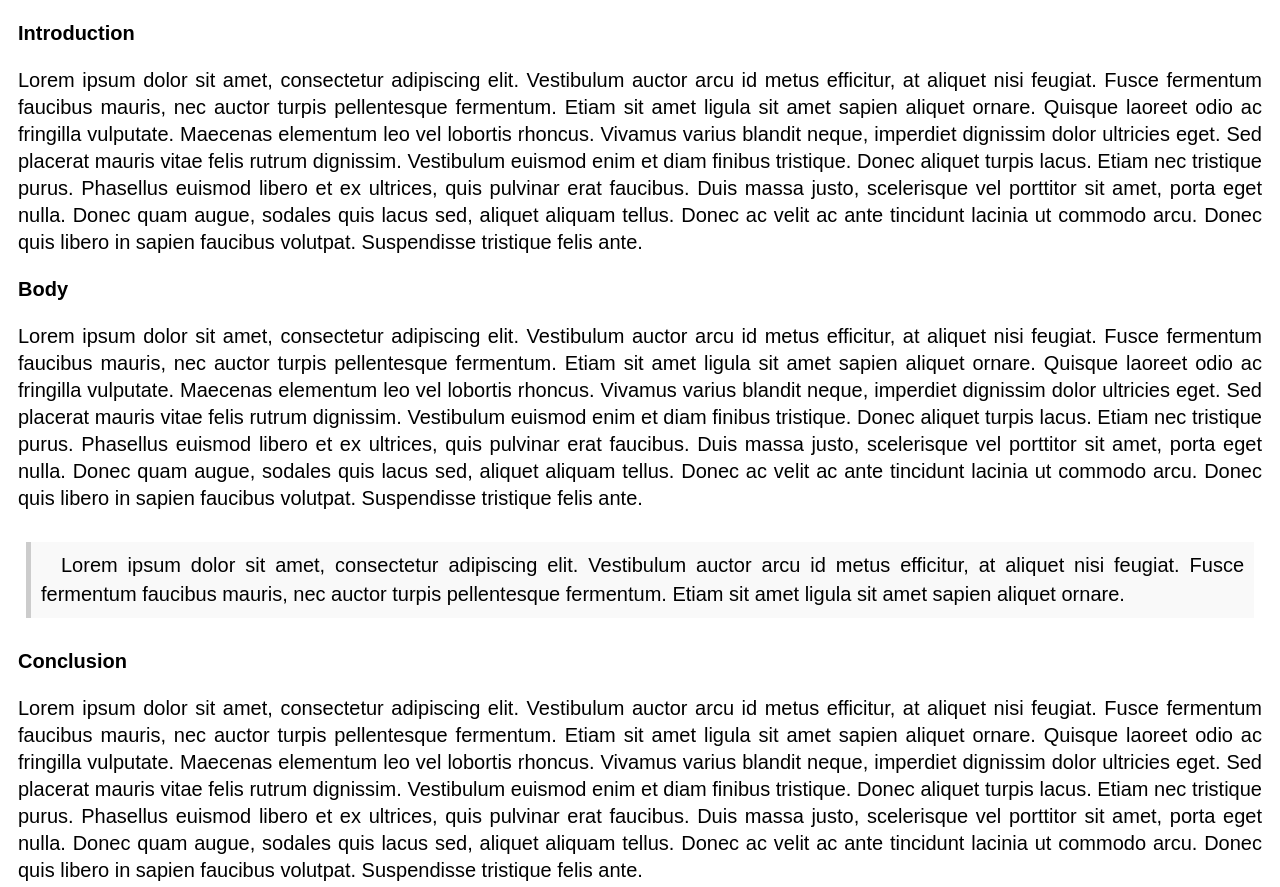
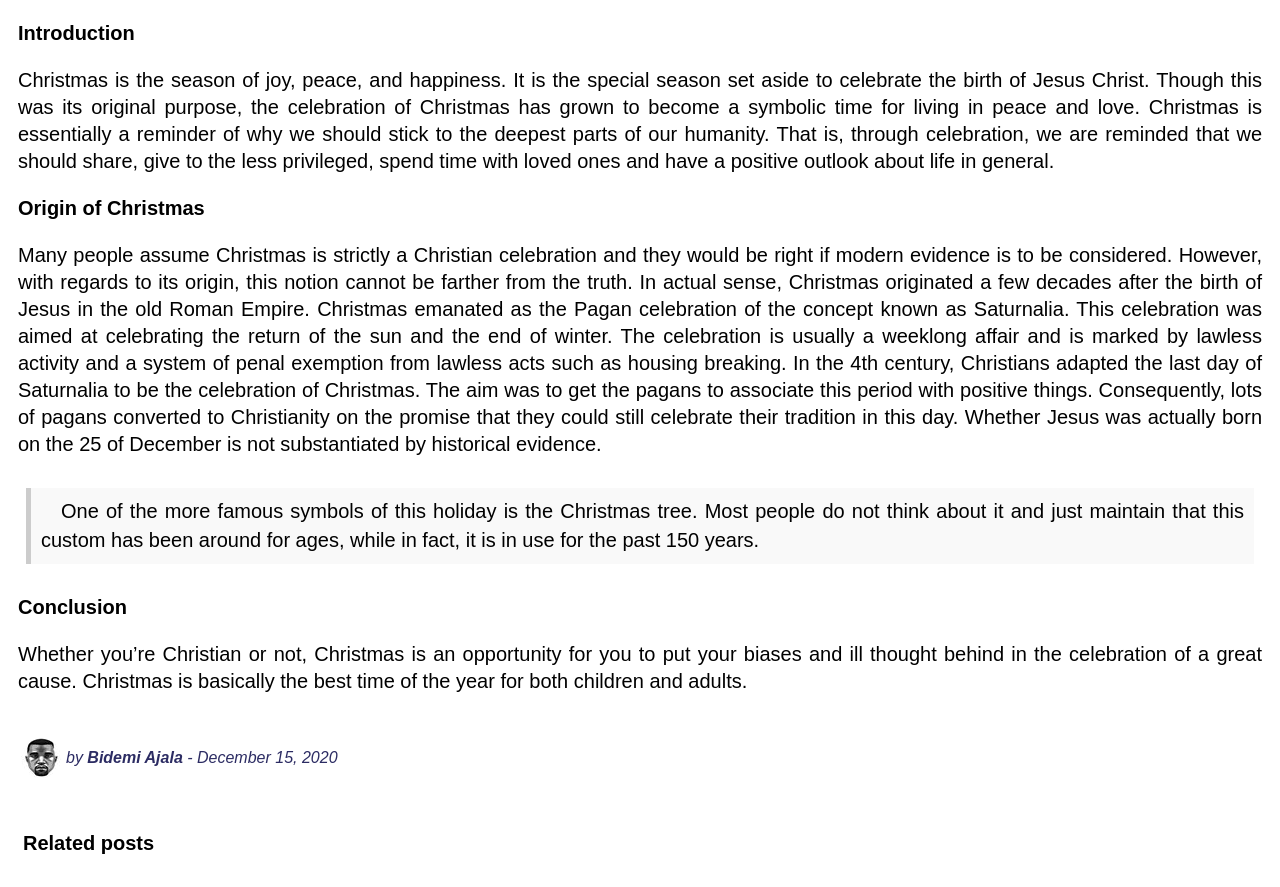
Before and after one commit to bidemiajala/personal-blog, a plain HTML site: page blog-post.html in a window 1280 px wide. Shown: the part 551-1438 px from the top of the page. Drawn offline with Linux system fonts and the light colour scheme.

Commit message:
blog post article

```diff
--- a/blog-post.html
+++ b/blog-post.html
@@ -9,15 +9,15 @@
 
 <body>
     <div class="wrapper">
-        <header>
+        <header role="banner">
 
             <h1>
                 <a href="#"> Blog Post </a>
             </h1>
 
         </header>
-        <nav>
-            <h2>My first personal blog post</h2>
+        <nav role="navigation">
+            <h2>My first personal blog post - Christmas</h2>
         </nav>
 
         <figure class="hero-image">
@@ -25,38 +25,34 @@
             <figcaption>A happy family</figcaption>
         </figure>
 
-        <div class="blog-body">
+        <div class="blog-body" role="main">
             <article>
                 <h2>Introduction</h2>
                 <p>
-                    Lorem ipsum dolor sit amet, consectetur adipiscing elit. Vestibulum auctor arcu id metus efficitur, at aliquet nisi feugiat. Fusce fermentum faucibus mauris, nec auctor turpis pellentesque fermentum. Etiam sit amet ligula sit amet sapien aliquet ornare.
-                    Quisque laoreet odio ac fringilla vulputate. Maecenas elementum leo vel lobortis rhoncus. Vivamus varius blandit neque, imperdiet dignissim dolor ultricies eget. Sed placerat mauris vitae felis rutrum dignissim. Vestibulum euismod
-                    enim et diam finibus tristique. Donec aliquet turpis lacus. Etiam nec tristique purus. Phasellus euismod libero et ex ultrices, quis pulvinar erat faucibus. Duis massa justo, scelerisque vel porttitor sit amet, porta eget nulla. Donec
-                    quam augue, sodales quis lacus sed, aliquet aliquam tellus. Donec ac velit ac ante tincidunt lacinia ut commodo arcu. Donec quis libero in sapien faucibus volutpat. Suspendisse tristique felis ante.
+                    Christmas is the season of joy, peace, and happiness. It is the special season set aside to celebrate the birth of Jesus Christ. Though this was its original purpose, the celebration of Christmas has grown to become a symbolic time for living in peace
+                    and love. Christmas is essentially a reminder of why we should stick to the deepest parts of our humanity. That is, through celebration, we are reminded that we should share, give to the less privileged, spend time with loved ones
+                    and have a positive outlook about life in general.
                 </p>
             </article>
 
             <article>
-                <h2>Body</h2>
+                <h2>Origin of Christmas</h2>
                 <p>
-                    Lorem ipsum dolor sit amet, consectetur adipiscing elit. Vestibulum auctor arcu id metus efficitur, at aliquet nisi feugiat. Fusce fermentum faucibus mauris, nec auctor turpis pellentesque fermentum. Etiam sit amet ligula sit amet sapien aliquet ornare.
-                    Quisque laoreet odio ac fringilla vulputate. Maecenas elementum leo vel lobortis rhoncus. Vivamus varius blandit neque, imperdiet dignissim dolor ultricies eget. Sed placerat mauris vitae felis rutrum dignissim. Vestibulum euismod
-                    enim et diam finibus tristique. Donec aliquet turpis lacus. Etiam nec tristique purus. Phasellus euismod libero et ex ultrices, quis pulvinar erat faucibus. Duis massa justo, scelerisque vel porttitor sit amet, porta eget nulla. Donec
-                    quam augue, sodales quis lacus sed, aliquet aliquam tellus. Donec ac velit ac ante tincidunt lacinia ut commodo arcu. Donec quis libero in sapien faucibus volutpat. Suspendisse tristique felis ante.
+                    Many people assume Christmas is strictly a Christian celebration and they would be right if modern evidence is to be considered. However, with regards to its origin, this notion cannot be farther from the truth. In actual sense, Christmas originated a
+                    few decades after the birth of Jesus in the old Roman Empire. Christmas emanated as the Pagan celebration of the concept known as Saturnalia. This celebration was aimed at celebrating the return of the sun and the end of winter. The
+                    celebration is usually a weeklong affair and is marked by lawless activity and a system of penal exemption from lawless acts such as housing breaking. In the 4th century, Christians adapted the last day of Saturnalia to be the celebration
+                    of Christmas. The aim was to get the pagans to associate this period with positive things. Consequently, lots of pagans converted to Christianity on the promise that they could still celebrate their tradition in this day. Whether Jesus
+                    was actually born on the 25 of December is not substantiated by historical evidence.
                 </p>
                 <blockquote>
-                    Lorem ipsum dolor sit amet, consectetur adipiscing elit. Vestibulum auctor arcu id metus efficitur, at aliquet nisi feugiat. Fusce fermentum faucibus mauris, nec auctor turpis pellentesque fermentum. Etiam sit amet ligula sit amet sapien aliquet ornare.
+                    One of the more famous symbols of this holiday is the Christmas tree. Most people do not think about it and just maintain that this custom has been around for ages, while in fact, it is in use for the past 150 years.
                 </blockquote>
             </article>
-
 
             <article>
                 <h2>Conclusion</h2>
                 <p>
-                    Lorem ipsum dolor sit amet, consectetur adipiscing elit. Vestibulum auctor arcu id metus efficitur, at aliquet nisi feugiat. Fusce fermentum faucibus mauris, nec auctor turpis pellentesque fermentum. Etiam sit amet ligula sit amet sapien aliquet ornare.
-                    Quisque laoreet odio ac fringilla vulputate. Maecenas elementum leo vel lobortis rhoncus. Vivamus varius blandit neque, imperdiet dignissim dolor ultricies eget. Sed placerat mauris vitae felis rutrum dignissim. Vestibulum euismod
-                    enim et diam finibus tristique. Donec aliquet turpis lacus. Etiam nec tristique purus. Phasellus euismod libero et ex ultrices, quis pulvinar erat faucibus. Duis massa justo, scelerisque vel porttitor sit amet, porta eget nulla. Donec
-                    quam augue, sodales quis lacus sed, aliquet aliquam tellus. Donec ac velit ac ante tincidunt lacinia ut commodo arcu. Donec quis libero in sapien faucibus volutpat. Suspendisse tristique felis ante.
+                    Whether you’re Christian or not, Christmas is an opportunity for you to put your biases and ill thought behind in the celebration of a great cause. Christmas is basically the best time of the year for both children and adults.
                 </p>
             </article>
         </div>
```
